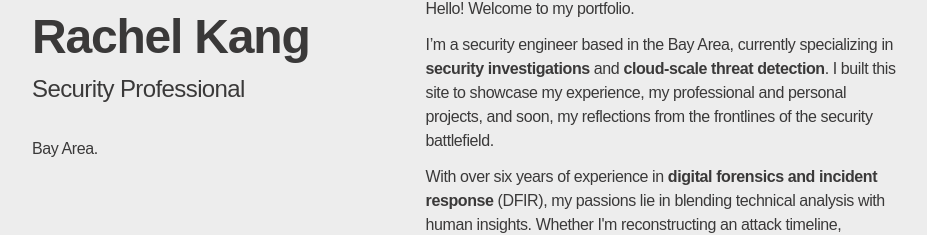
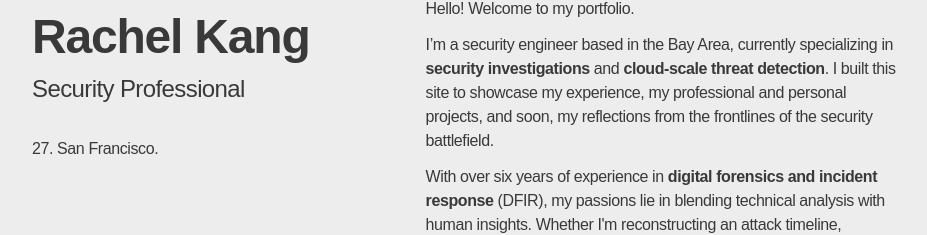
Before and after one commit to rkang821/v2, a Next.js app: page / in a window 1280 px wide. Shown: the part 115-350 px from the top of the page, without its empty margins (176-1103 px from the left). Built offline with nearby package versions, Linux system fonts and the light colour scheme; no server answers.

Commit message:
change header

```diff
--- a/src/components/sections/header.tsx
+++ b/src/components/sections/header.tsx
@@ -11,7 +11,7 @@ export default function Header() {
         {/* h1, h2, p will pick up your global @layer base styles */}
         <h1>Rachel Kang</h1>
         <h2>Security Professional</h2>
-        <p className="hidden lg:block">Bay Area. </p>
+        <p className="hidden lg:block">27. San Francisco. </p>
       </div>
 
       <nav className="hidden lg:block">
```
